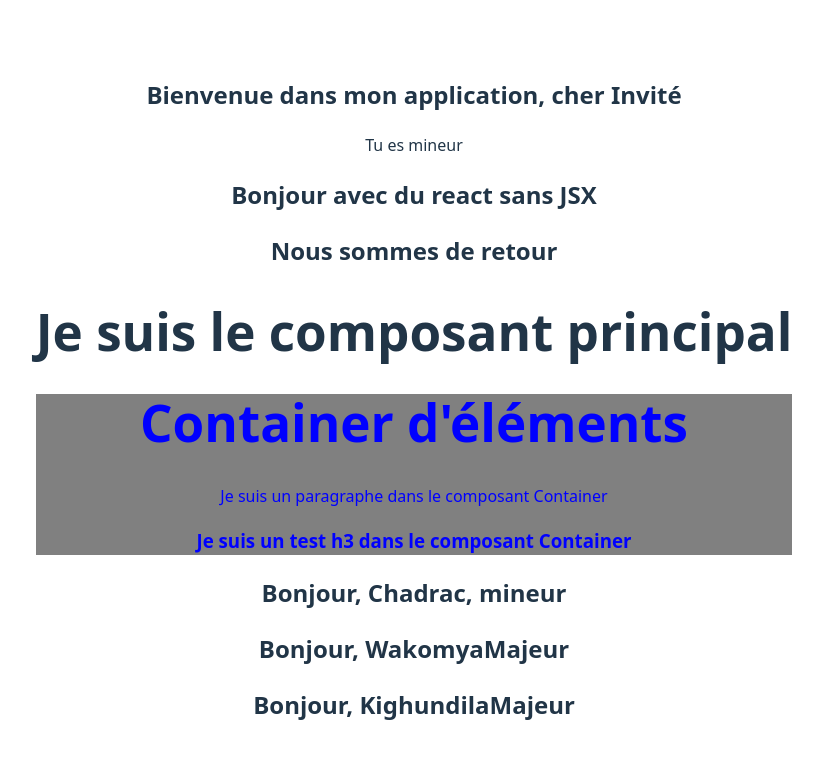
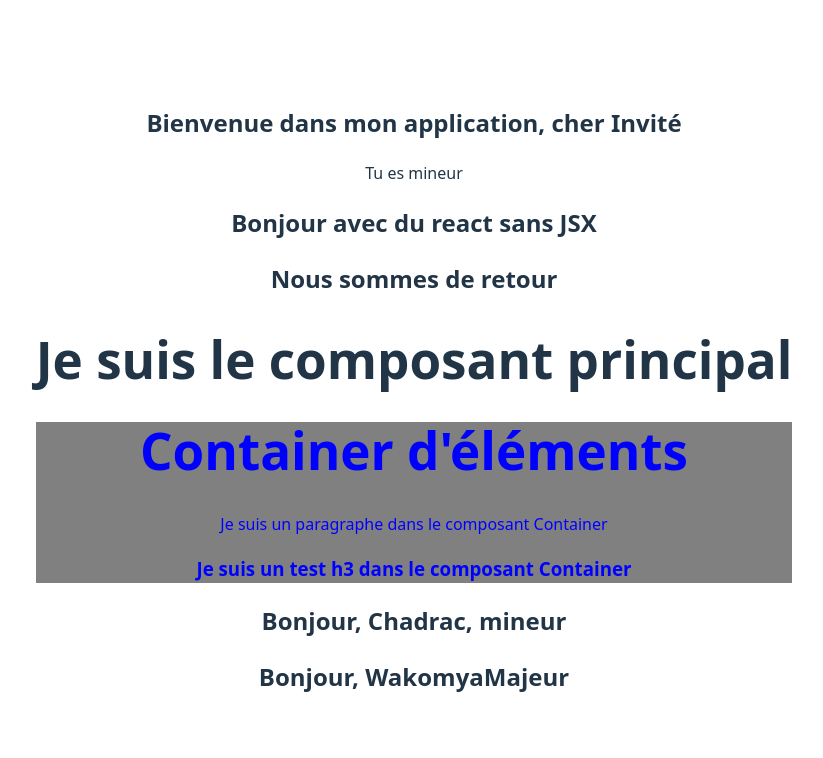
Before and after one commit to Chadrac-WAKOMYA/react-nextjs-leaarning, a React (Vite) app: page / in a window 1280 px wide. Shown: the top 758 px of the page, without its empty margins (226-1049 px from the left). Built offline with nearby package versions, Linux system fonts and the light colour scheme.

Commit message:
In one component props and sub component mixed

```diff
--- a/src/App.tsx
+++ b/src/App.tsx
@@ -1,4 +1,5 @@
 import './App.css'
+import Salutation from './components/Salutation';
 
 function App() {
 
@@ -11,7 +12,7 @@ function App() {
       </Container>
       <Salutation name="Chadrac" age={16}/>
       <Salutation name="Wakomya" />
-      <Salutation name="Kighundila" />
+      {/* <Salutation name="Kighundila" /> */}
     </>
 
   );
@@ -19,20 +20,8 @@ function App() {
 
 export default App
 
-type SalutationProps = {
-  name: string;
-  age?: number; // age is optional
-}
-const Salutation = ({name, age}: SalutationProps) => {
-  return (
-    <>
-      <h2>
-        Bonjour, {name}
-        {typeof age === "number" && age < 18 ? ", mineur" : "Majeur"}
-      </h2>
-    </>
-  );
-}
+
+
 
 type ContainerProps = {
   children: React.ReactNode;
--- /dev/null
+++ b/src/components/Salutation.tsx
@@ -0,0 +1,17 @@
+
+type SalutationProps = {
+  name: string;
+  age?: number; // age is optional
+}
+const Salutation = ({name, age}: SalutationProps) => {
+  return (
+    <>
+      <h2>
+        Bonjour, {name}
+        {typeof age === "number" && age < 18 ? ", mineur" : "Majeur"}
+      </h2>
+    </>
+  );
+}
+
+export default Salutation;
```
